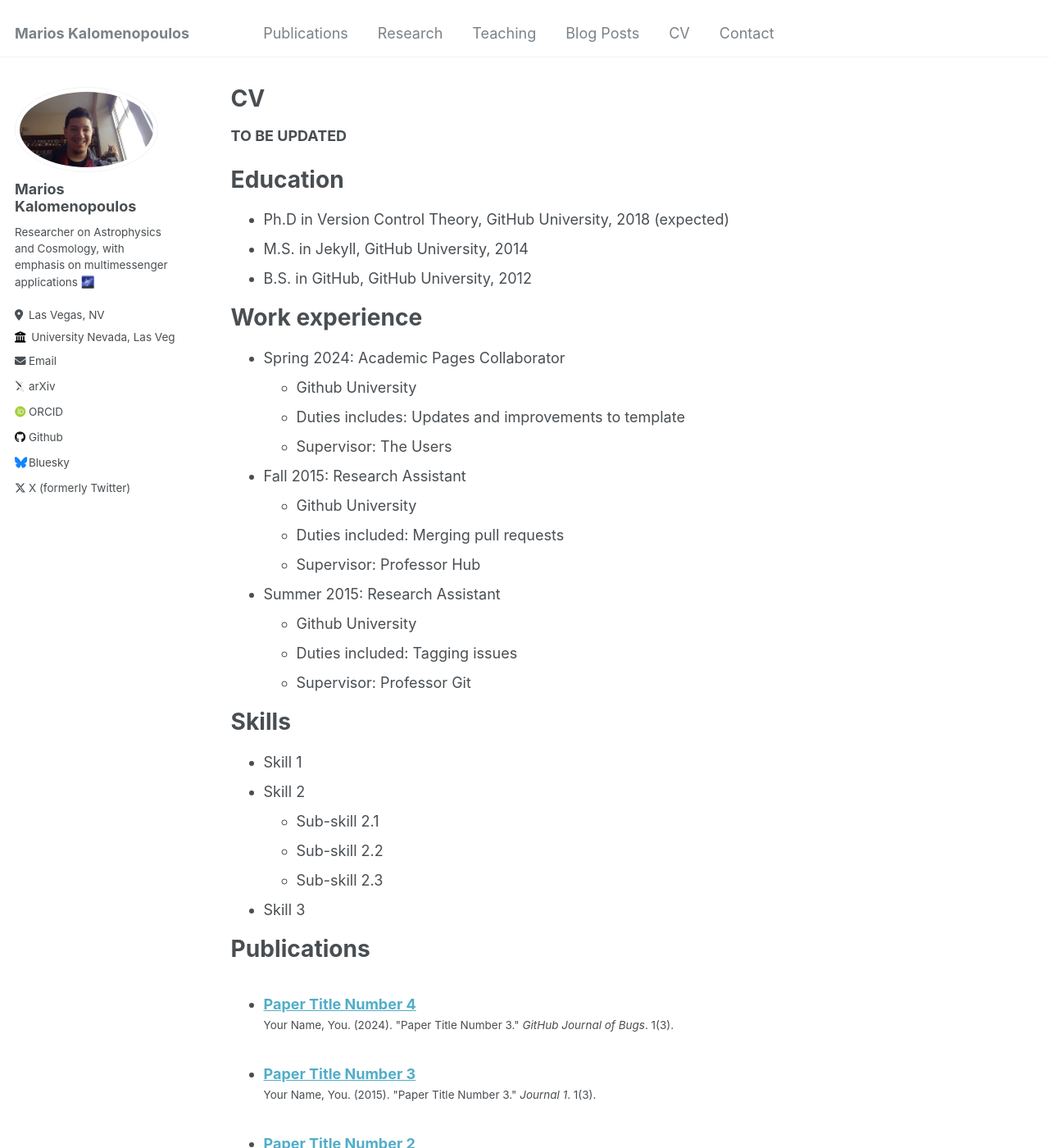
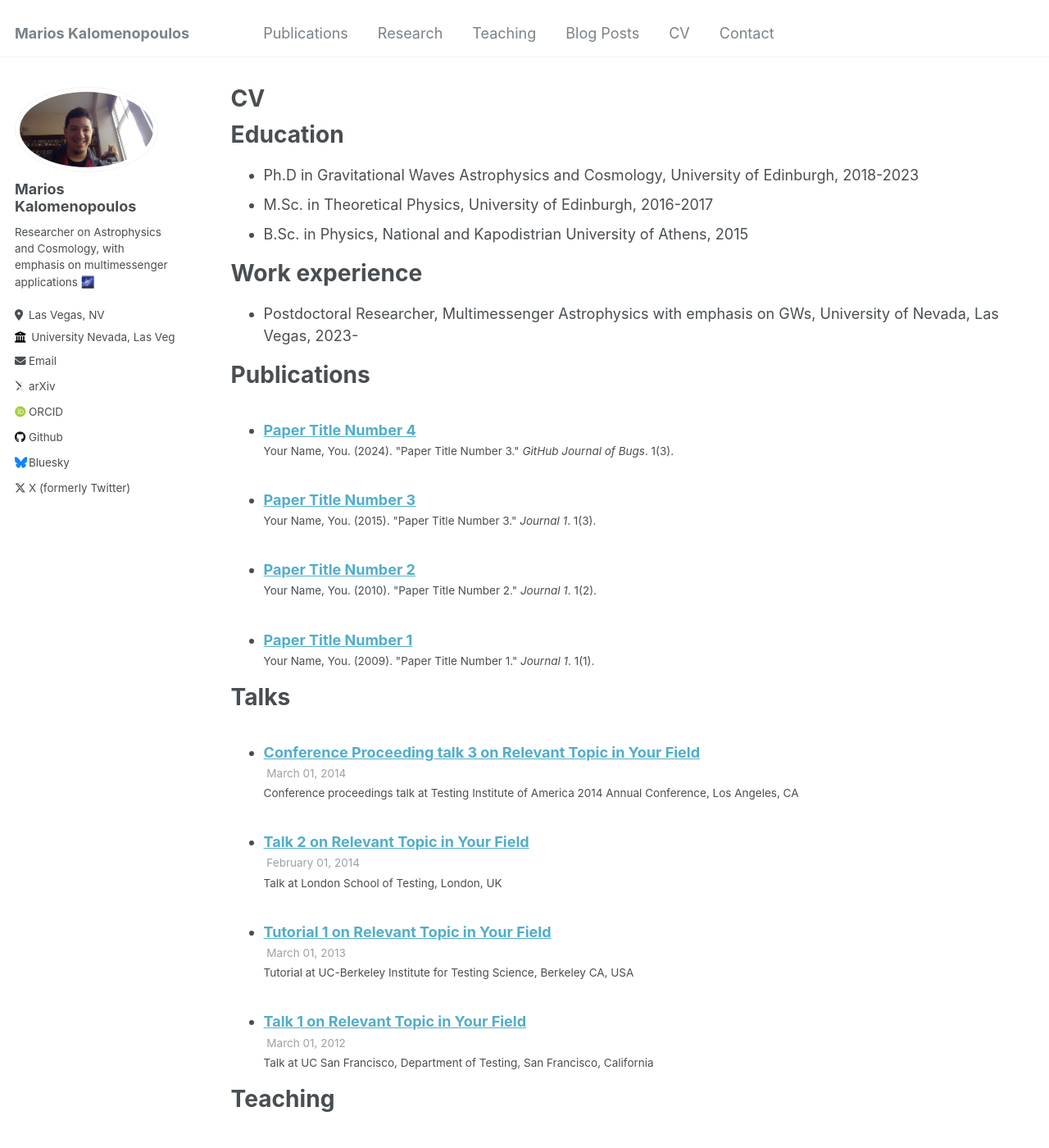
Before and after one commit to MariosNT/mariosnt.github.io, a Jekyll site: the page built from _pages/cv.md, in a window 1280 px wide and 1400 px high. Shown: the whole window at 82% size. Built offline with Jekyll 4.4.1, drawn with Linux system fonts in a browser that asks for light colours; some web fonts are replaced; some of the changed text lies outside the part shown.

Commit message:
update cv

```diff
--- a/_pages/cv.md
+++ b/_pages/cv.md
@@ -5,43 +5,21 @@ permalink: /cv/
 author_profile: true
 redirect_from:
   - /resume
+paperurl: 'http://academicpages.github.io/files/Marios_Kalomenopoulos_CV.pdf'
 ---
 
 {% include base_path %}
 
-**TO BE UPDATED**
-
 Education
 ======
-* Ph.D in Version Control Theory, GitHub University, 2018 (expected)
-* M.S. in Jekyll, GitHub University, 2014
-* B.S. in GitHub, GitHub University, 2012
+* Ph.D in Gravitational Waves Astrophysics and Cosmology, University of Edinburgh, 2018-2023
+* M.Sc. in Theoretical Physics, University of Edinburgh, 2016-2017
+* B.Sc. in Physics, National and Kapodistrian University of Athens, 2015
 
 Work experience
 ======
-* Spring 2024: Academic Pages Collaborator
-  * Github University
-  * Duties includes: Updates and improvements to template
-  * Supervisor: The Users
 
-* Fall 2015: Research Assistant
-  * Github University
-  * Duties included: Merging pull requests
-  * Supervisor: Professor Hub
-
-* Summer 2015: Research Assistant
-  * Github University
-  * Duties included: Tagging issues
-  * Supervisor: Professor Git
-
-Skills
-======
-* Skill 1
-* Skill 2
-  * Sub-skill 2.1
-  * Sub-skill 2.2
-  * Sub-skill 2.3
-* Skill 3
+- Postdoctoral Researcher, Multimessenger Astrophysics with emphasis on GWs, University of Nevada, Las Vegas, 2023-
 
 Publications
 ======
@@ -60,7 +38,3 @@ Teaching
   <ul>{% for post in site.teaching reversed %}
     {% include archive-single-cv.html %}
   {% endfor %}</ul>
-
-Service and leadership
-======
-* Currently signed in to 43 different slack teams
```
Also changed, not shown: _pages/about.md (+1 -1 lines), 1 other file.
